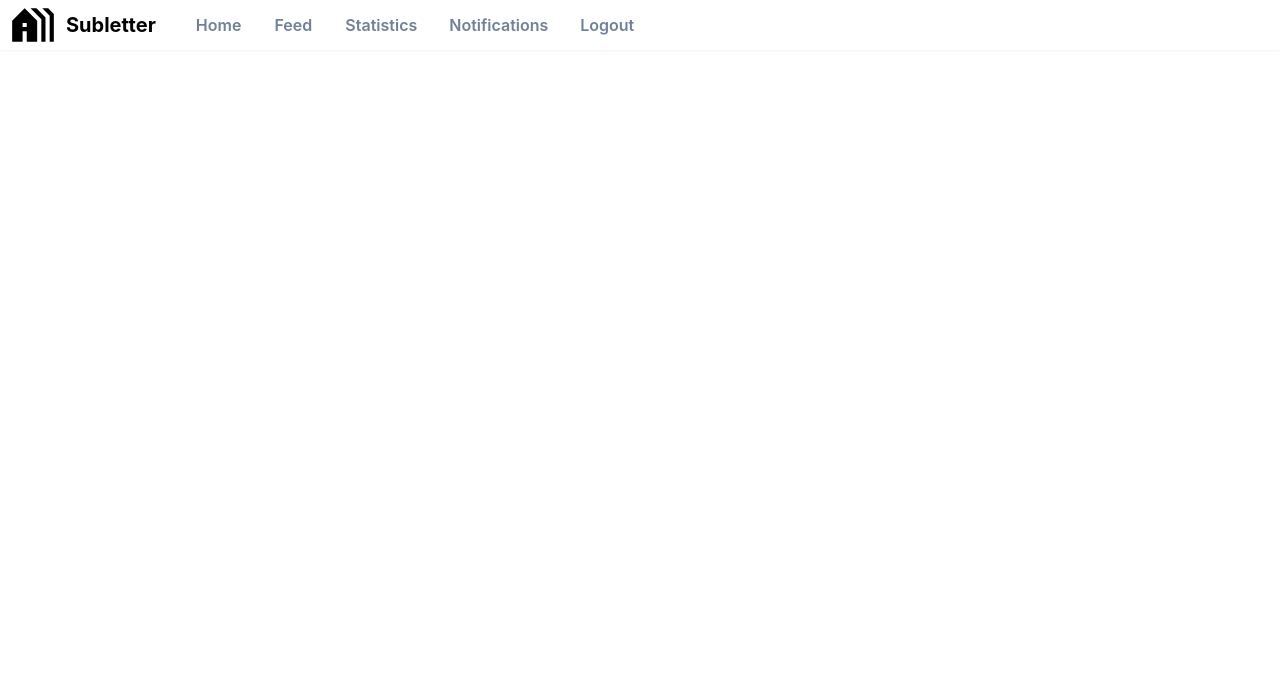
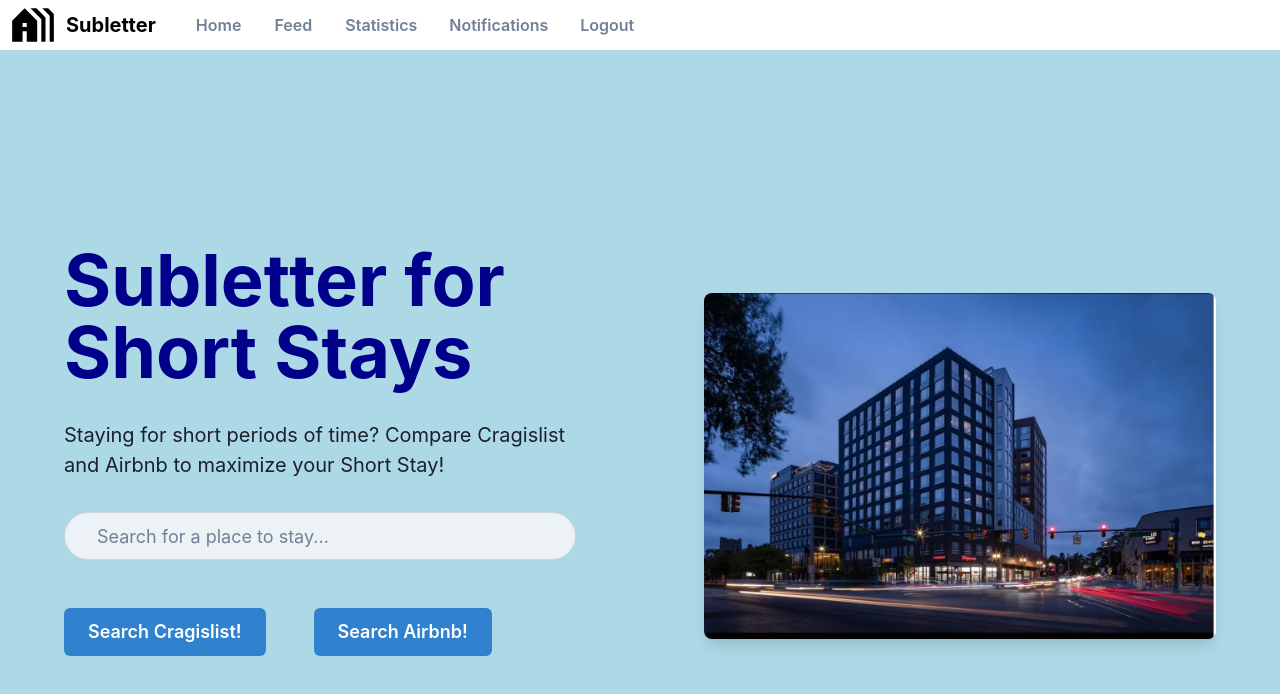
Before and after one commit to dilini-ranaweera/CIS-550-FINAL-PROJECT, a React (Create React App) app in the folder client/: page / in a window 1280 px wide. Shown: the top 694 px of the page. Built offline with nearby package versions, Linux system fonts and the light colour scheme.

Commit message:
finished landing

```diff
--- a/client/src/pages/HomePage.js
+++ b/client/src/pages/HomePage.js
@@ -1,10 +1,71 @@
-import React from 'react';
+import * as React from 'react';
+import { useState, useEffect } from 'react';
+import { useNavigate } from 'react-router-dom';
+import {
+  Box,
+  Button,
+  Flex,
+  Heading,
+  Image,
+  Input,
+  Stack,
+} from '@chakra-ui/react';
+import image from './image.webp'
 
-function HomePage(props) {
+function HomePage() {
+  const navigate = useNavigate();
+  const [me, setMe] = useState({});
+
   return (
-    <div>
-
-    </div>
+    <Flex
+      direction="row"
+      align="center"
+      justify="space-around"
+      h="100vh"
+      bg="gray.50"
+      backgroundColor="lightblue"
+    >
+      <Box maxW="lg" textAlign="left">
+        <Heading as="h1" color="darkblue" size="4xl" mb="8">
+          Subletter for Short Stays
+        </Heading>
+        <Box fontSize="xl" mb="8">
+          Staying for short periods of time?
+          Compare Cragislist and Airbnb to maximize
+          your Short Stay!
+        </Box>
+        <Input
+          placeholder="Search for a place to stay..."
+          size="lg"
+          w="100%"
+          maxW="lg"
+          borderRadius="full"
+          px="8"
+          py="4"
+          borderWidth="1px"
+          borderColor="gray.300"
+          variant="filled"
+        />
+        <Stack direction="row" spacing="12" mt="12">
+          <Button size="lg" onClick={() => navigate('/feed')} colorScheme="blue">
+            Search Cragislist!
+          </Button>
+          <Button size="lg" colorScheme="blue">
+            Search Airbnb!
+          </Button>
+        </Stack>
+      </Box>
+      <Flex justify="center" mt="8">
+        <Image
+          src={image}
+          alt="Placeholder"
+          w="full"
+          maxW="lg"
+          borderRadius="lg"
+          boxShadow="lg"
+        />
+      </Flex>
+    </Flex>
   );
 }
 
```
Also changed, not shown: client/src/pages/image.webp (added).
